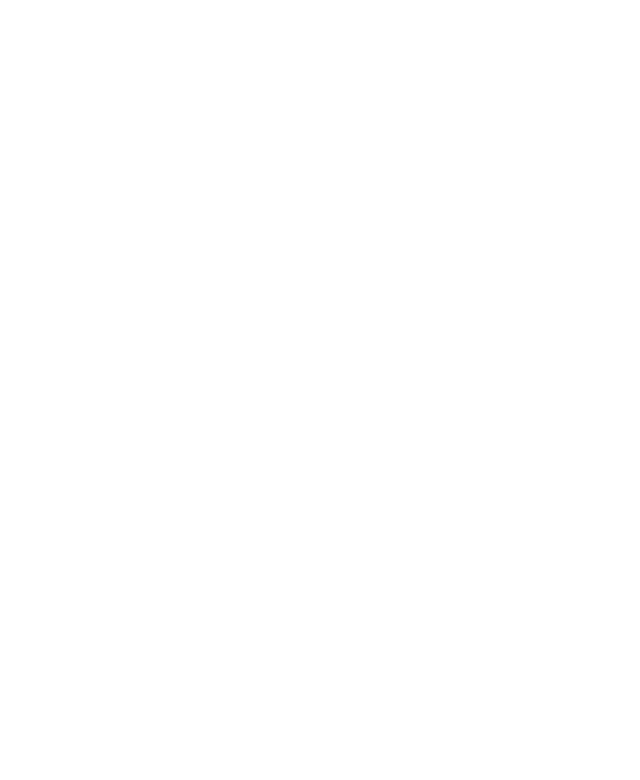
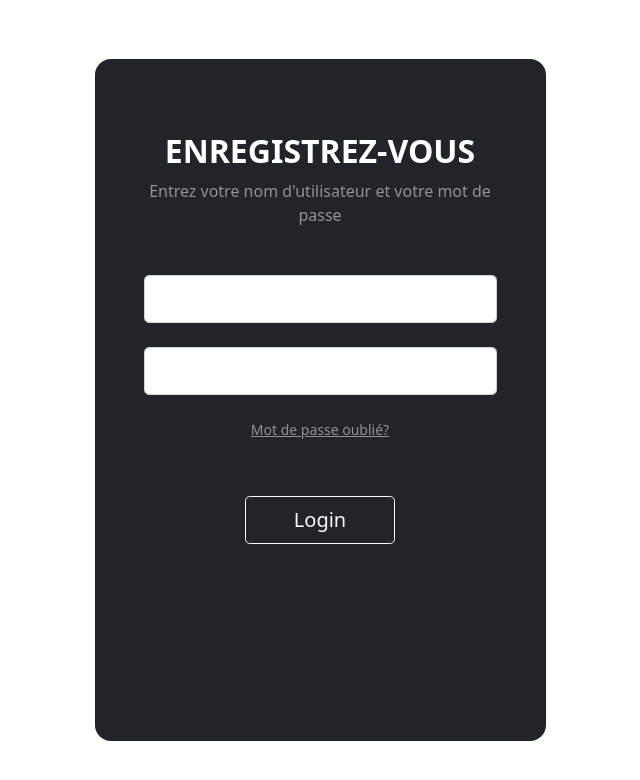
Before and after one commit to Lulu-rep/Pokedaine_Angular_Project, an Angular app: page /register in a window 1280 px wide. Before the commit this address led to /. Shown: the top 780 px of the page, without its empty margins (320-960 px from the left). Built offline with nearby package versions, Linux system fonts and the light colour scheme.

Commit message:
Système d'inscription
Permet aux utilisateurs de s'enregistrer dans la base

```diff
--- a/src/app/app-routing.module.ts
+++ b/src/app/app-routing.module.ts
@@ -1,6 +1,7 @@
 import { NgModule } from '@angular/core';
 import { RouterModule, Routes } from '@angular/router';
 import { LoginComponent } from './component/login/login.component';
+import { RegisterComponent } from './component/register/register.component';
 import { TachesComponent } from './component/taches/taches.component';
 import { IsSignedInGuard } from './is-signed-in.guard';
 
@@ -14,6 +15,10 @@
     component: TachesComponent,
     canActivate: [IsSignedInGuard]
 
+  },
+  {
+    path: 'register',
+    component: RegisterComponent
   }
 ];
 
--- a/src/app/component/login/login.component.html
+++ b/src/app/component/login/login.component.html
@@ -32,7 +32,7 @@
                         </div>
 
                         <div>
-                            <p class="mb-0">Vous n'avez pas de compte ? <a href="#!" class="text-white-50 fw-bold">Enregistrez-vous</a>
+                            <p class="mb-0">Vous n'avez pas de compte ? <button (click)='redirect()'>Enregistrez-vous</button>
                             </p>
                         </div>
 
--- a/src/app/component/login/login.component.ts
+++ b/src/app/component/login/login.component.ts
@@ -23,5 +23,8 @@
         error: () => { this.error = true; }
       });
   }
+  redirect():void {
+    this.router.navigate(['register']);
+  }
 
 }
--- a/src/app/component/register/register.component.html
+++ b/src/app/component/register/register.component.html
@@ -1 +1,39 @@
-<p>register works!</p>
+<section class="vh-100 gradient-custom">
+    <div class="container py-5 h-100">
+        <div class="row d-flex justify-content-center align-items-center h-100">
+            <div class="col-12 col-md-8 col-lg-6 col-xl-5">
+                <div class="card bg-dark text-white" style="border-radius: 1rem;">
+                    <div class="card-body p-5 text-center">
+
+                        <div class="mb-md-5 mt-md-4 pb-5">
+                            <div *ngIf="error" class="alert alert-danger">
+                                Erreur lors de la tentative d'authentification
+                            </div>
+                            <h2 class="fw-bold mb-2 text-uppercase">Enregistrez-vous</h2>
+                            <p class="text-white-50 mb-5">Entrez votre nom d'utilisateur et votre mot de passe</p>
+
+                            <div class="form-outline form-white mb-4">
+                                <input type="text" id="typeEmailX" class="form-control form-control-lg" [(ngModel)]="user.login" />
+                            </div>
+
+                            <div class="form-outline form-white mb-4">
+                                <input type="password" id="typePasswordX" class="form-control form-control-lg" [(ngModel)]="user.password" />
+                            </div>
+
+                            <p class="small mb-5 pb-lg-2"><a class="text-white-50" href="#!">Mot de passe oublié?</a></p>
+
+                            <button class="btn btn-outline-light btn-lg px-5" type="submit" (click)='submit()'>Login</button>
+
+                            <div class="d-flex justify-content-center text-center mt-4 pt-1">
+                                <a href="#!" class="text-white"><i class="fab fa-facebook-f fa-lg"></i></a>
+                                <a href="#!" class="text-white"><i class="fab fa-twitter fa-lg mx-4 px-2"></i></a>
+                                <a href="#!" class="text-white"><i class="fab fa-google fa-lg"></i></a>
+                            </div>
+                        </div>
+
+                    </div>
+                </div>
+            </div>
+        </div>
+    </div>
+</section>
--- a/src/app/component/register/register.component.ts
+++ b/src/app/component/register/register.component.ts
@@ -1,4 +1,7 @@
 import { Component } from '@angular/core';
+import { Router } from '@angular/router';
+import { User } from 'src/app/model/user';
+import { UserService } from 'src/app/service/user.service';
 
 @Component({
   selector: 'app-register',
@@ -6,5 +9,16 @@
   styleUrls: ['./register.component.css']
 })
 export class RegisterComponent {
+  user: User = { login: '', password: '', listesId: []};
+  error: boolean = false;
 
+  constructor(private userService: UserService, private router: Router) {
+  }
+
+  submit():void {
+    this.userService.register(this.user).subscribe({
+      next: () => { this.router.navigate(['']) },
+      error: () => { this.error = true; }
+    });
+  }
 }
```
